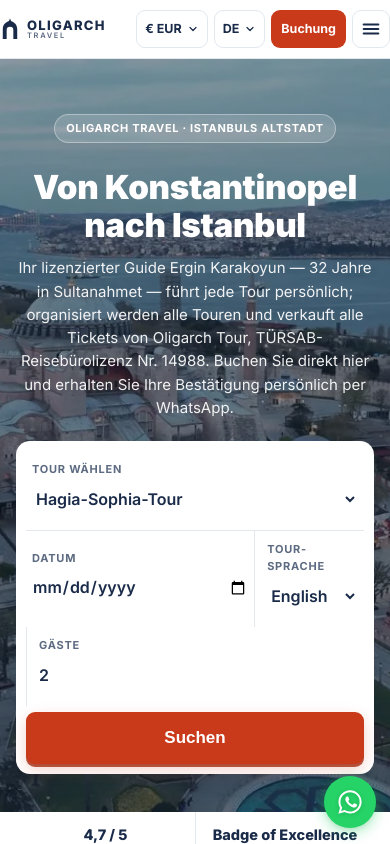
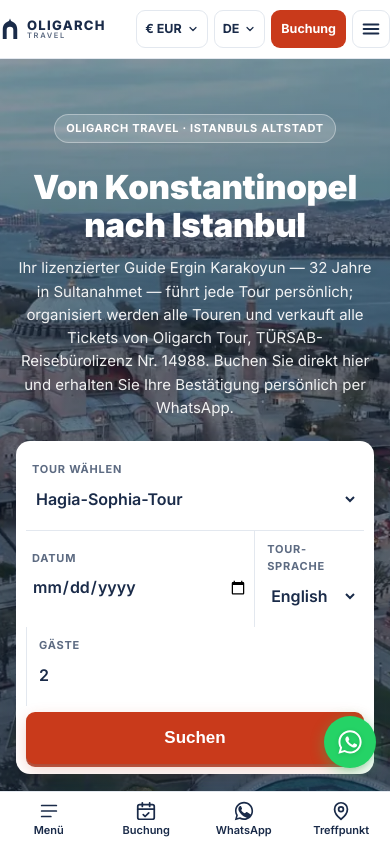
Before and after one commit to 7amed3li/oligarch-travel, a Next.js app: page /de in a window 390 px wide. Shown: the top 844 px of the page. Built offline with nearby package versions, Linux system fonts and the light colour scheme.

Commit message:
Ergin revision 3: place intros, bottom bar, currency switcher, tour-language step, Ergin menu order, real carpet-shop photo

```diff
--- a/app/globals.css
+++ b/app/globals.css
@@ -1153,3 +1153,19 @@ html.splash-done .ss-root{display:none!important}
 .tmfoot-add{background:var(--accent-deep);color:#fff;border:0;border-radius:9px;padding:12px 20px;font-size:15.5px;font-weight:800;cursor:pointer;white-space:nowrap}
 .tmfoot-add:hover{background:var(--accent-deep-hover)}
 .tmfoot-book{background:none;border:0;color:var(--accent-deep);font-size:13.5px;font-weight:700;cursor:pointer;padding:2px}
+
+/* ===== Fixed bottom bar — Menu · Booking · WhatsApp · Meeting Point (Ergin, 2026-11-20) ===== */
+.bottombar{display:none}
+@media(max-width:900px){
+  .bottombar{display:grid;grid-template-columns:repeat(4,1fr);position:fixed;bottom:0;left:0;right:0;z-index:85;background:#fff;border-top:1px solid var(--line);box-shadow:0 -4px 18px rgba(26,43,73,.10);padding-bottom:env(safe-area-inset-bottom)}
+  .bb-item{display:flex;flex-direction:column;align-items:center;gap:2px;padding:8px 2px 7px;text-decoration:none;color:var(--ink);font-size:11px;font-weight:600;line-height:1.15}
+  .bb-item:active{color:var(--accent-deep)}
+  .bb-ic{position:relative;display:inline-flex}
+  .bb-badge{position:absolute;top:-6px;right:-10px;background:var(--accent-deep);color:#fff;font-size:10.5px;font-weight:800;min-width:17px;height:17px;border-radius:9px;display:flex;align-items:center;justify-content:center;padding:0 4px}
+  body{padding-bottom:58px}
+  .wa-float-wrap{bottom:76px}
+}
+.lang-panel button{display:flex;align-items:center;gap:10px;width:100%;padding:9px 12px;border:none;background:none;border-radius:8px;font:inherit;font-size:14.5px;font-weight:600;color:var(--ink);cursor:pointer;text-align:left}
+.lang-panel button:hover{background:var(--mist)}
+.lang-panel button.on{font-weight:800}
+.mb-field select{padding:9px 12px;border:1px solid #CBD5E1;border-radius:8px;font-size:15px;background:#fff;color:var(--ink)}
```
